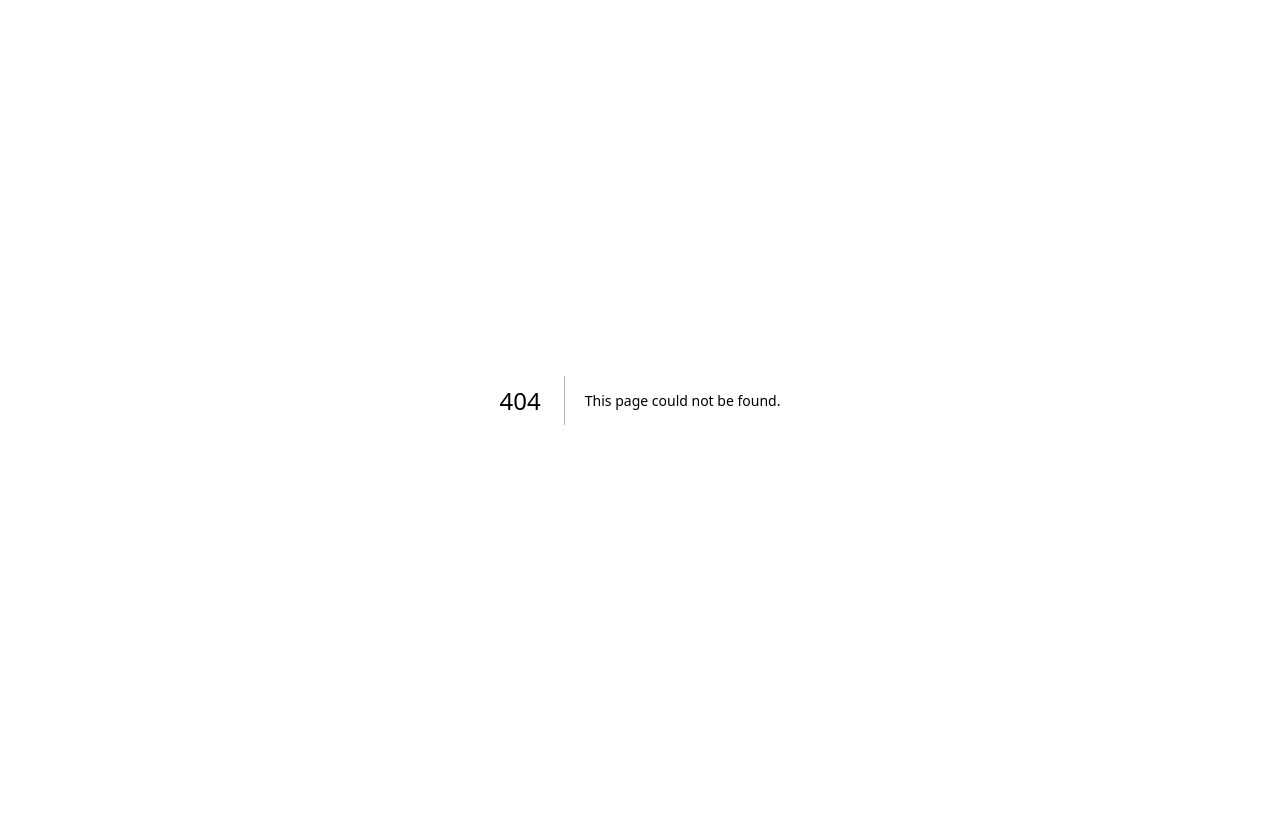
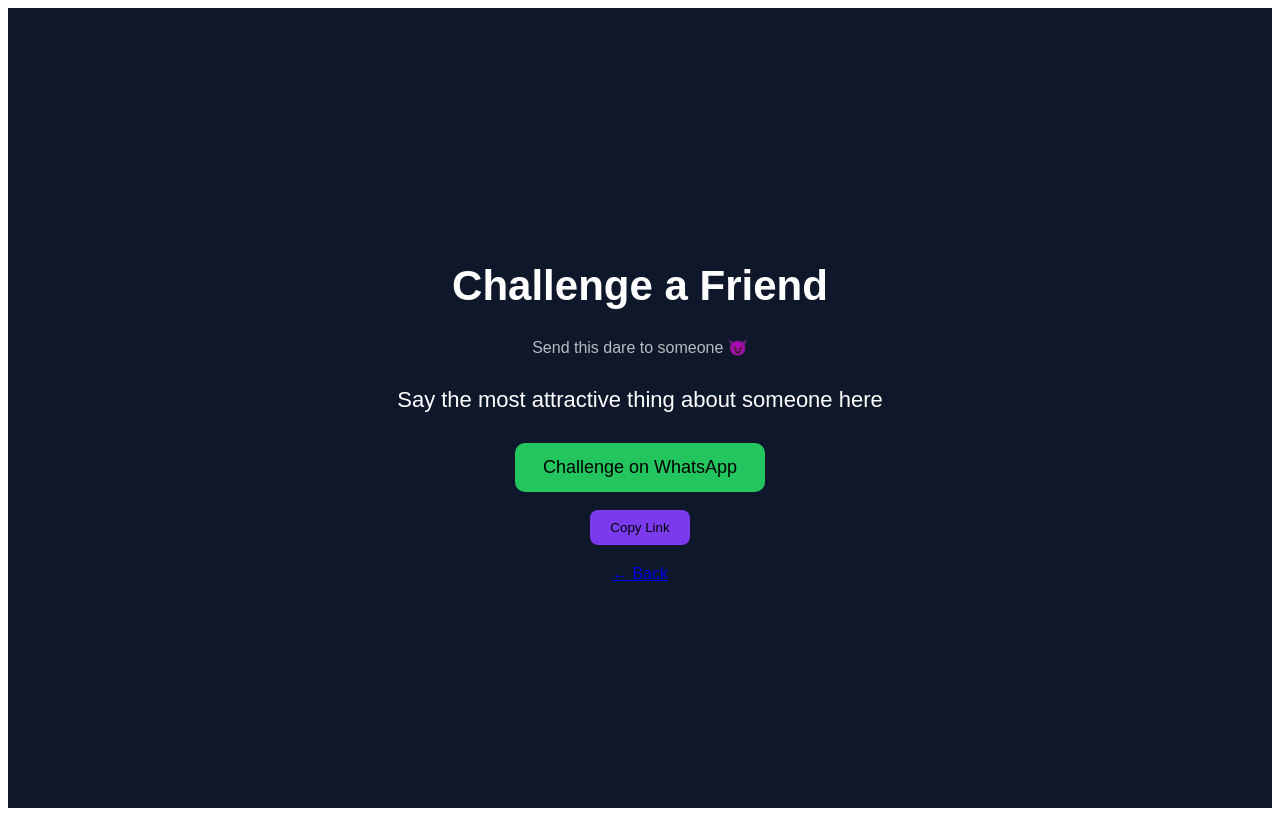
Before and after one commit to andreium1/dareloop, a Next.js app: page /challenge in a window 1280 px wide. Before the commit this address had no page. Built offline with nearby package versions, Linux system fonts and the light colour scheme.

Commit message:
Create page.js

```diff
--- /dev/null
+++ b/app/challenge/page.js
@@ -0,0 +1,98 @@
+"use client"
+
+import { useState } from "react"
+import dares from "../../dareloop_1000_dares.json"
+
+export default function ChallengePage() {
+
+  const random = dares[Math.floor(Math.random() * dares.length)]
+
+  const [dare] = useState(random.text)
+
+  function shareChallenge() {
+
+    const message = encodeURIComponent(
+      `I dare you 😈\n\n${dare}\n\nPlay Dareloop:\n${window.location.origin}`
+    )
+
+    window.open(`https://wa.me/?text=${message}`, "_blank")
+  }
+
+  function copyLink() {
+
+    navigator.clipboard.writeText(window.location.origin)
+
+    alert("Link copied!")
+  }
+
+  return (
+
+    <main style={{
+      background:"#0f172a",
+      color:"white",
+      height:"100vh",
+      display:"flex",
+      justifyContent:"center",
+      alignItems:"center",
+      fontFamily:"Arial"
+    }}>
+
+      <div style={{
+        maxWidth:"600px",
+        textAlign:"center"
+      }}>
+
+        <h1 style={{fontSize:"42px"}}>
+          Challenge a Friend
+        </h1>
+
+        <p style={{opacity:0.7}}>
+          Send this dare to someone 😈
+        </p>
+
+        <div style={{
+          marginTop:"30px",
+          marginBottom:"30px",
+          fontSize:"22px"
+        }}>
+          {dare}
+        </div>
+
+        <button
+          onClick={shareChallenge}
+          style={{
+            padding:"14px 28px",
+            background:"#22c55e",
+            border:"none",
+            borderRadius:"10px",
+            fontSize:"18px",
+            cursor:"pointer"
+          }}
+        >
+          Challenge on WhatsApp
+        </button>
+
+        <br/><br/>
+
+        <button
+          onClick={copyLink}
+          style={{
+            padding:"10px 20px",
+            background:"#7c3aed",
+            border:"none",
+            borderRadius:"8px",
+            cursor:"pointer"
+          }}
+        >
+          Copy Link
+        </button>
+
+        <div style={{marginTop:"20px"}}>
+          <a href="/">← Back</a>
+        </div>
+
+      </div>
+
+    </main>
+  )
+}
```
